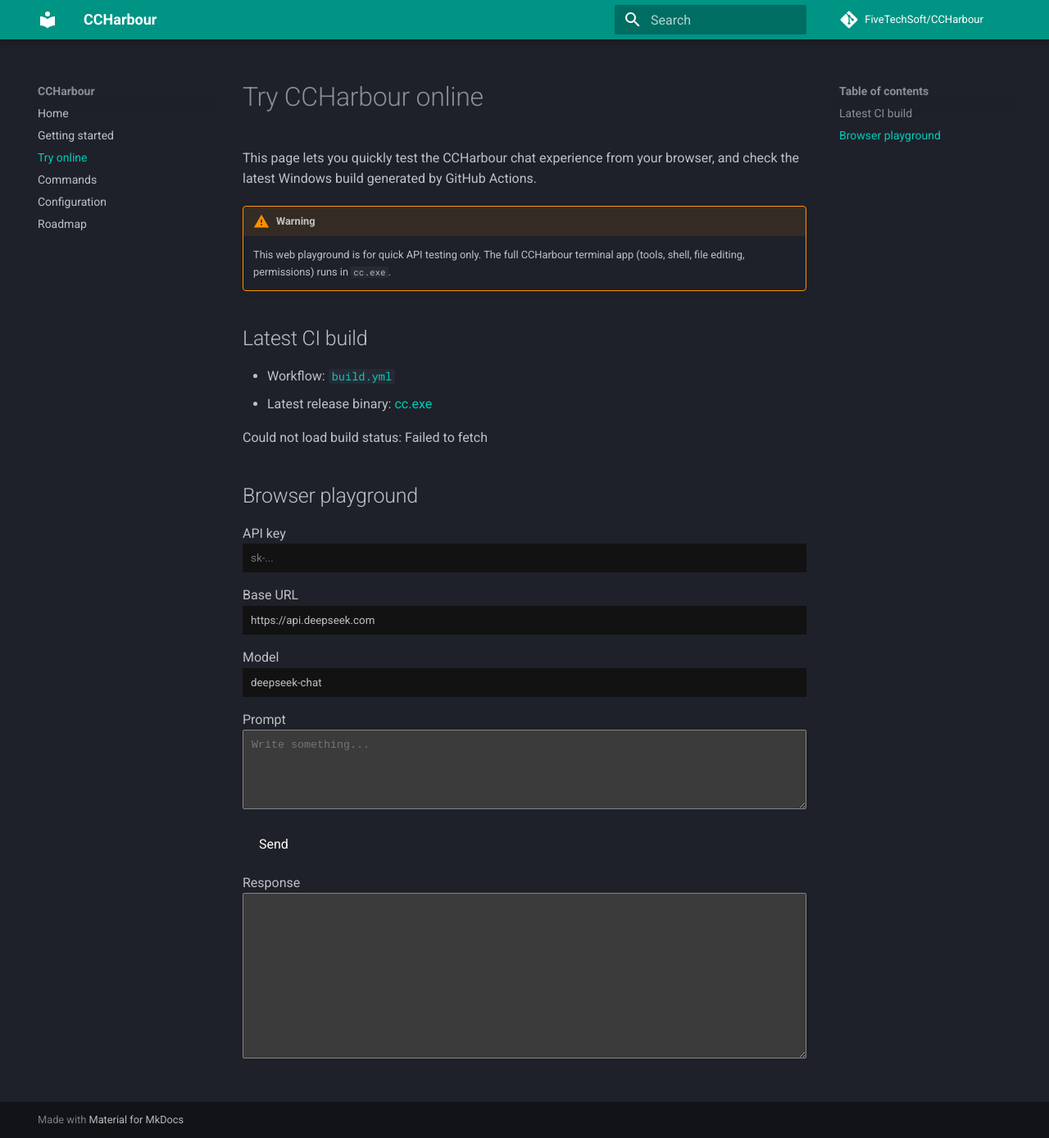
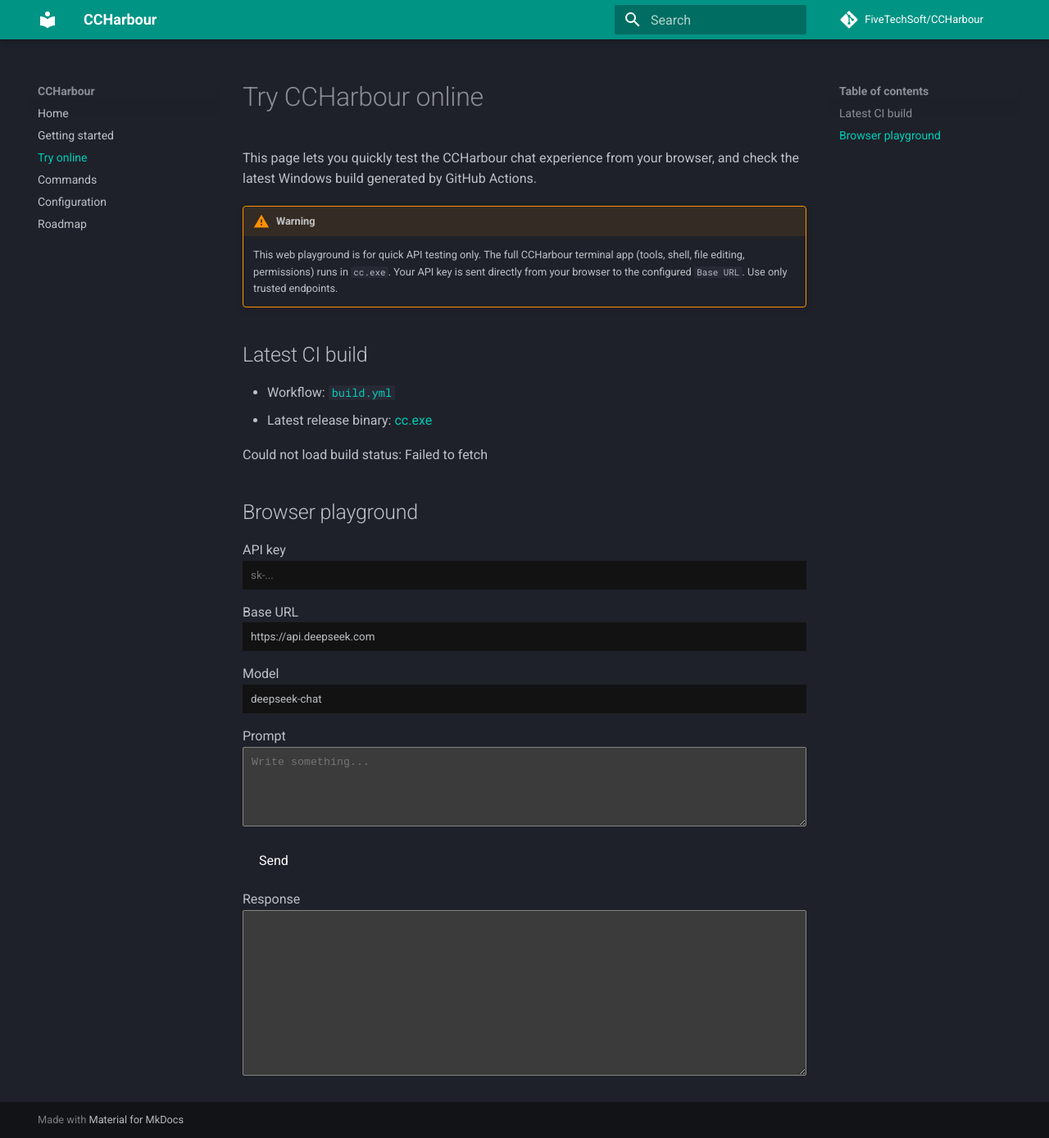
Before and after one commit to FiveTechSoft/CCHarbour, an MkDocs documentation site: the page built from pages/try-online.md, in a window 1280 px wide and 1388 px high. Shown: the whole window at 82% size. Built offline with MkDocs 1.6.1 and Material for MkDocs 9.7.7, drawn with Linux system fonts in a browser that asks for light colours; comment, search, counter and statistics services are not loaded; part of the change alters nothing that is shown.

Commit message:
fix: harden online playground key handling and input validation
Agent-Logs-Url: https://github.com/FiveTechSoft/CCHarbour/sessions/c43a5eaf-d1ef-4e57-b98e-46b2f198613f

Co-authored-by: FiveTechSoft <10235217+FiveTechSoft@users.noreply.github.com>

```diff
--- a/pages/try-online.md
+++ b/pages/try-online.md
@@ -6,6 +6,8 @@ and check the latest Windows build generated by GitHub Actions.
 !!! warning
     This web playground is for quick API testing only. The full CCHarbour
     terminal app (tools, shell, file editing, permissions) runs in `cc.exe`.
+    Your API key is sent directly from your browser to the configured `Base URL`.
+    Use only trusted endpoints.
 
 ## Latest CI build
 
@@ -48,12 +50,12 @@ and check the latest Windows build generated by GitHub Actions.
   const output = document.getElementById("output");
   const sendBtn = document.getElementById("sendBtn");
 
-  apiKey.value = localStorage.getItem("ccharbour.apiKey") || "";
+  apiKey.value = sessionStorage.getItem("ccharbour.apiKey") || "";
   baseUrl.value = localStorage.getItem("ccharbour.baseUrl") || baseUrl.value;
   model.value = localStorage.getItem("ccharbour.model") || model.value;
 
   const saveSettings = () => {
-    localStorage.setItem("ccharbour.apiKey", apiKey.value.trim());
+    sessionStorage.setItem("ccharbour.apiKey", apiKey.value.trim());
     localStorage.setItem("ccharbour.baseUrl", baseUrl.value.trim());
     localStorage.setItem("ccharbour.model", model.value.trim());
   };
@@ -91,6 +93,14 @@ and check the latest Windows build generated by GitHub Actions.
       output.value = "Please fill API key, base URL, model and prompt.";
       return;
     }
+    if (/\s/.test(key) || key.length < 10) {
+      output.value = "API key format looks invalid (must be at least 10 chars and contain no spaces).";
+      return;
+    }
+    if (!/^https:\/\//i.test(url)) {
+      output.value = "Base URL must use HTTPS.";
+      return;
+    }
 
     sendBtn.disabled = true;
     sendBtn.textContent = "Sending...";
```
